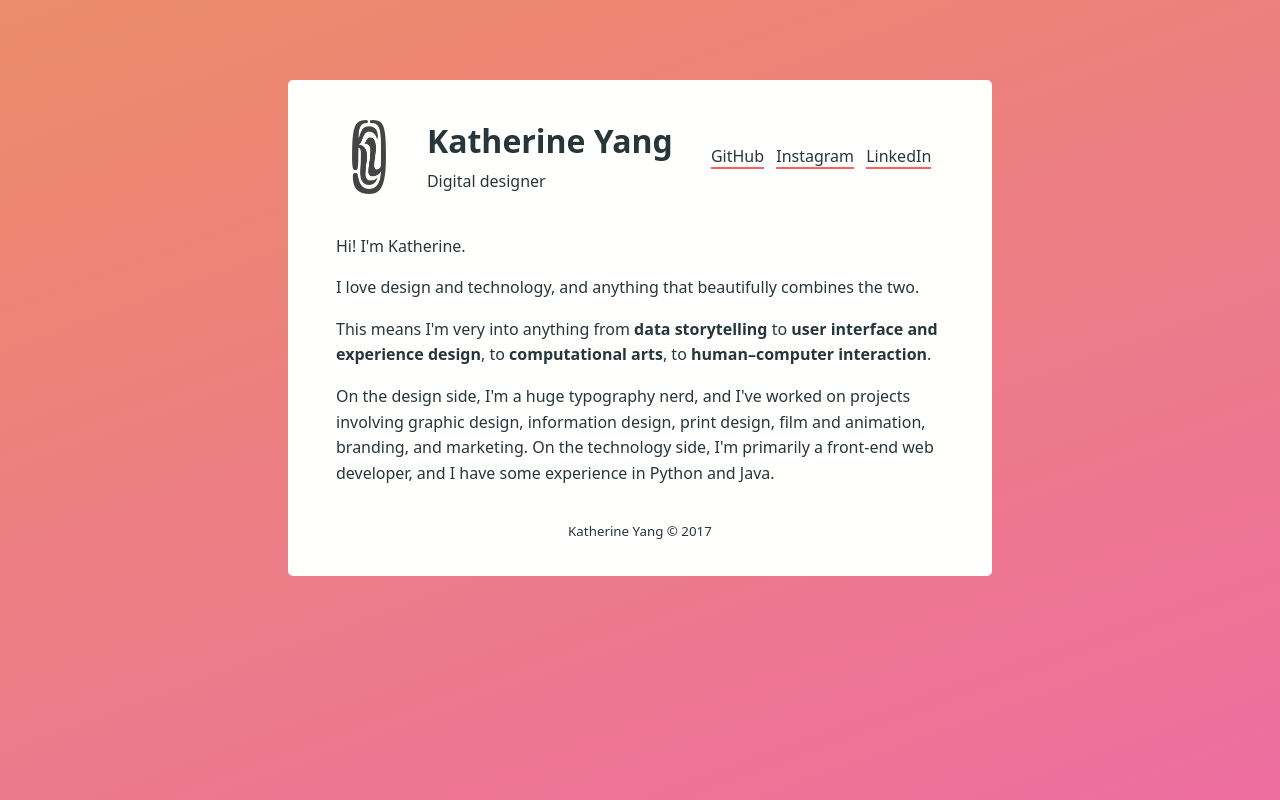
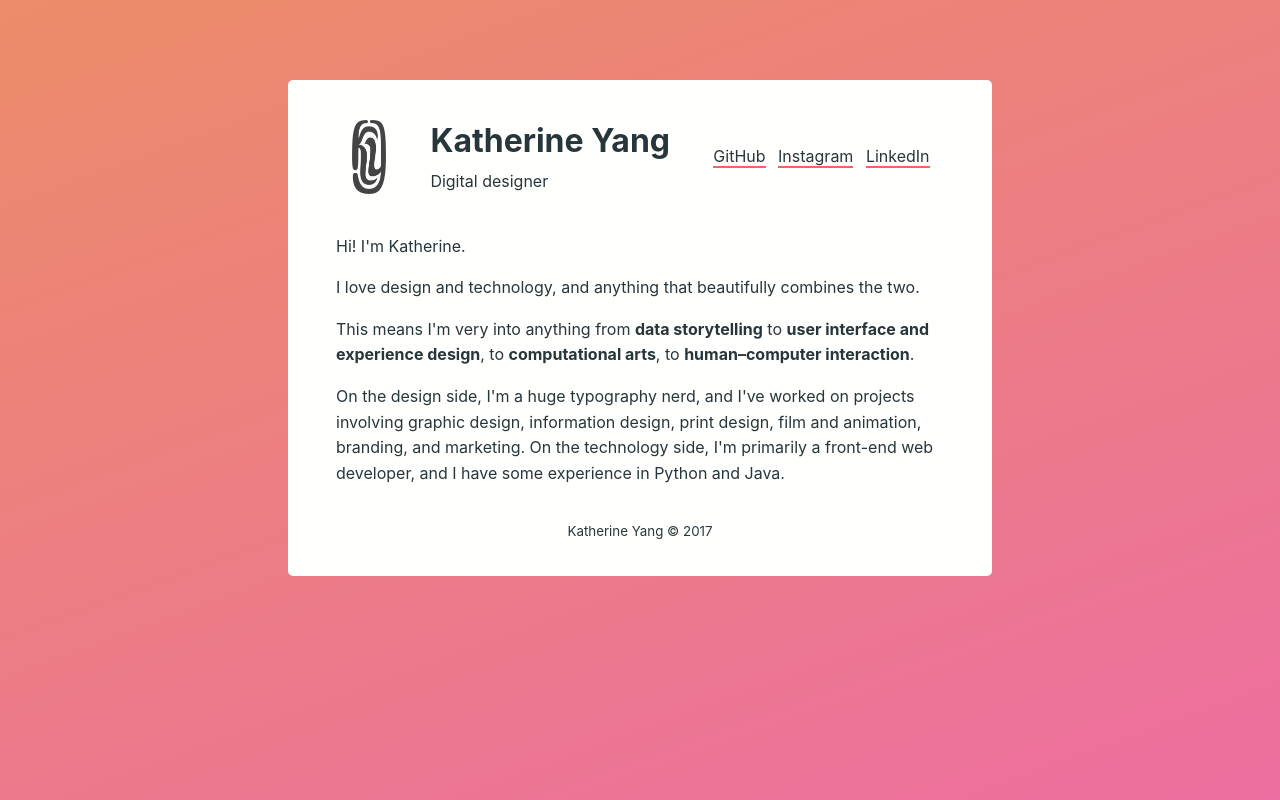
Before and after one commit to kayserifserif/kayserifserif.place, a PHP site: page / in a window 1280 px wide. Run offline with PHP 8.4, Linux system fonts and the light colour scheme.

Commit message:
fix: more complete system font specification

```diff
--- a/css/styles.css
+++ b/css/styles.css
@@ -16,7 +16,8 @@ html, body {
 }
 
 body {
-	font-family: system-ui, "Helvetica Neue", sans-serif;
+	/* font-family: system-ui, "Helvetica Neue", sans-serif; */
+	font-family: -apple-system, system-ui, BlinkMacSystemFont, "Segoe UI", Roboto, "Helvetica Neue", Arial, sans-serif;
 	line-height: 1.6;
 	color: #27363b;
 	/* background-image: linear-gradient(to top, #bdc2e8 0%, #bdc2e8 1%, #e6dee9 100%); */
```
